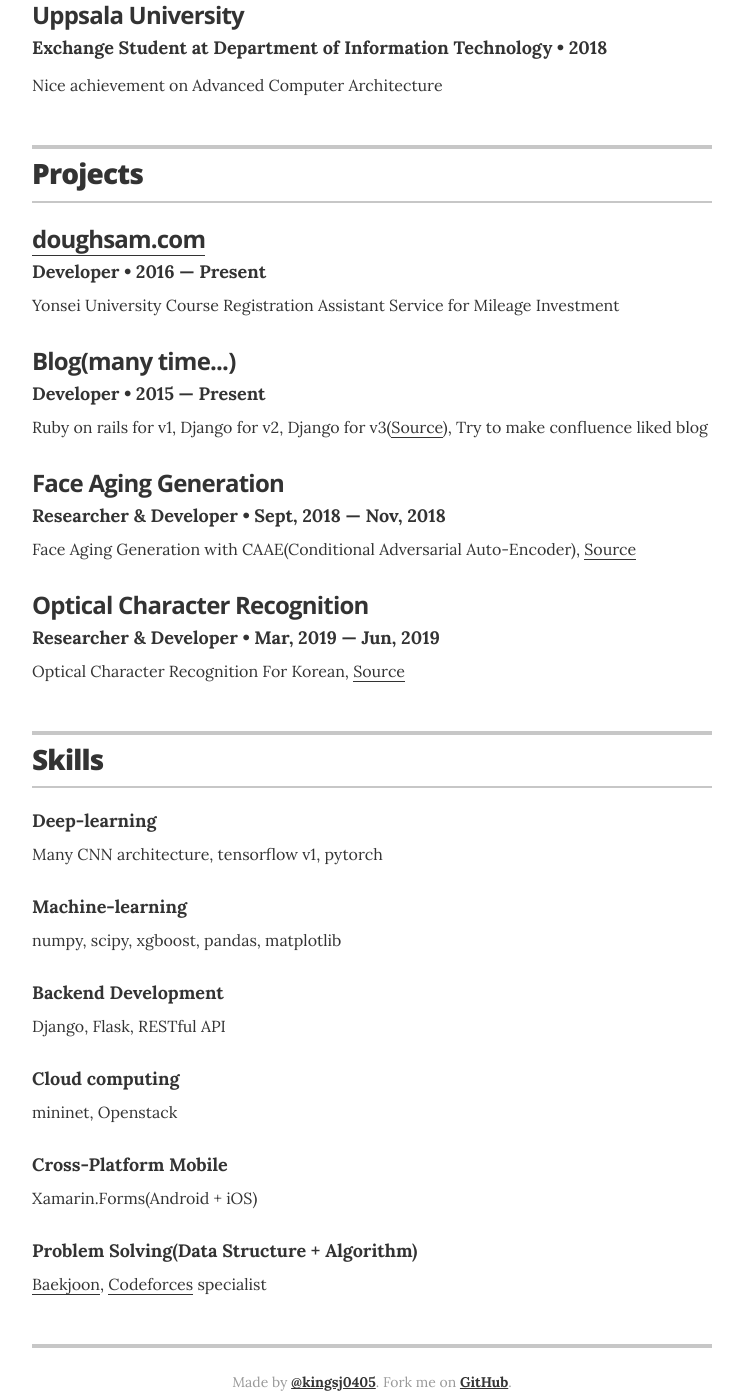
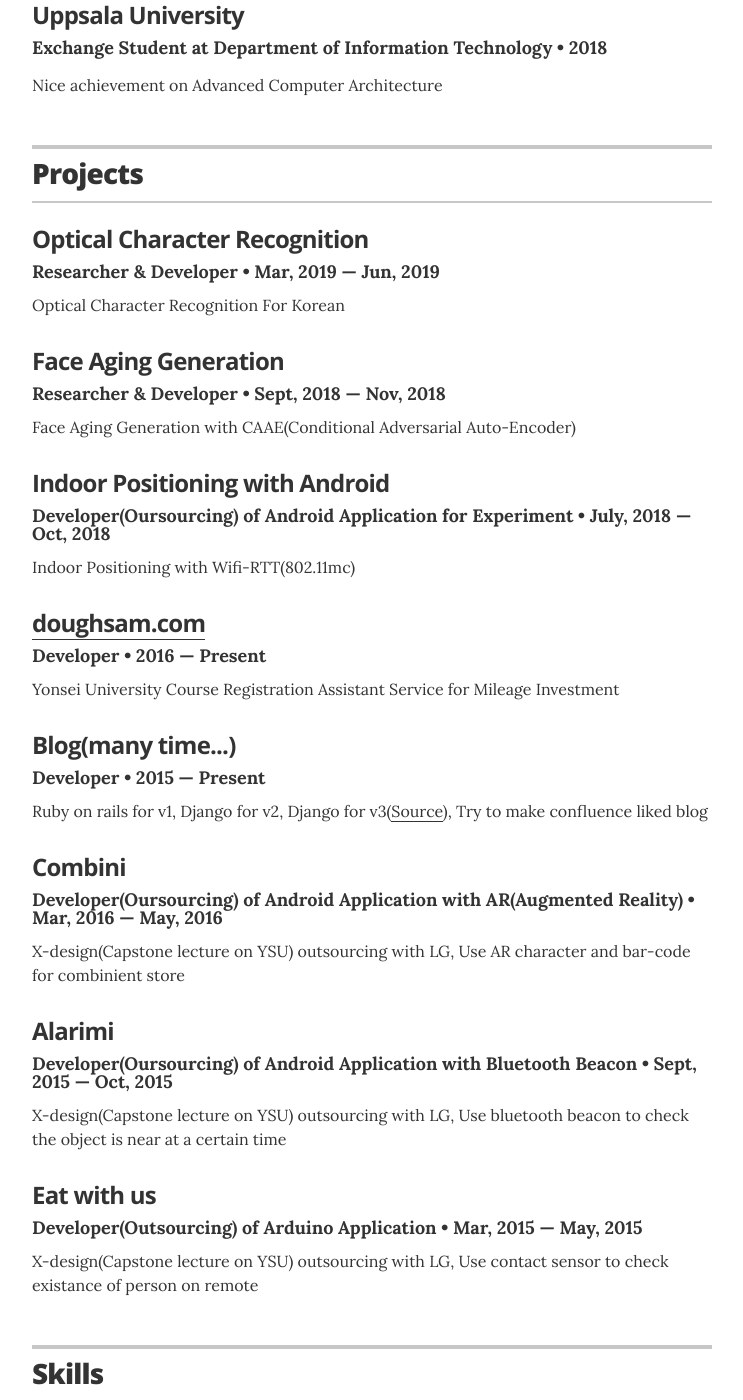
Before and after one commit to kingsj0405/kingsj0405.github.io, a Jekyll site: the page built from index.html, in a window 1280 px wide and 1400 px high, scrolled down 1695 px. Shown: the whole window, without its empty margins (268-1011 px from the left). Built offline with Jekyll 4.4.1, drawn with Linux system fonts in a browser that asks for light colours; some of the changed text lies outside the part shown.

Commit message:
Implement oursourcing

```diff
--- a/_data/projects.yml
+++ b/_data/projects.yml
@@ -1,5 +1,22 @@
 # Projects
 # uncomment the urls if you wish to display them, and add your own URL
+
+- project: Optical Character Recognition
+  role: Researcher & Developer
+  duration: Mar, 2019 &mdash; Jun, 2019
+  # url:
+  description: Optical Character Recognition For Korean
+
+- project: Face Aging Generation
+  role: Researcher & Developer
+  duration: Sept, 2018 &mdash; Nov, 2018
+  # url:
+  description: Face Aging Generation with CAAE(Conditional Adversarial Auto-Encoder)
+
+- project: Indoor Positioning with Android
+  role: Developer(Oursourcing) of Android Application for Experiment
+  duration: July, 2018 &mdash; Oct, 2018
+  description: Indoor Positioning with Wifi-RTT(802.11mc)
 
 - project: doughsam.com
   role: Developer
@@ -13,14 +30,17 @@
   # url: "https://yangspace.co.kr"
   description: Ruby on rails for v1, Django for v2, Django for v3(<a href="https://github.com/yangspace">Source</a>), Try to make confluence liked blog
 
-- project: Face Aging Generation
-  role: Researcher & Developer
-  duration: Sept, 2018 &mdash; Nov, 2018
-  # url:
-  description: Face Aging Generation with CAAE(Conditional Adversarial Auto-Encoder), <a href="https://github.com/kingsj0405/20182-capstone">Source</a>
+- project: Combini
+  role: Developer(Oursourcing) of Android Application with AR(Augmented Reality)
+  duration: Mar, 2016 &mdash; May, 2016
+  description: X-design(Capstone lecture on YSU) outsourcing with LG, Use AR character and bar-code for combinient store
 
-- project: Optical Character Recognition
-  role: Researcher & Developer
-  duration: Mar, 2019 &mdash; Jun, 2019
-  # url:
-  description: Optical Character Recognition For Korean, <a href="https://github.com/kingsj0405/20191-capstone">Source</a>
+- project: Alarimi
+  role: Developer(Oursourcing) of Android Application with Bluetooth Beacon
+  duration: Sept, 2015 &mdash; Oct, 2015
+  description: X-design(Capstone lecture on YSU) outsourcing with LG, Use bluetooth beacon to check the object is near at a certain time
+
+- project: Eat with us
+  role: Developer(Outsourcing) of Arduino Application
+  duration: Mar, 2015 &mdash; May, 2015
+  description: X-design(Capstone lecture on YSU) outsourcing with LG, Use contact sensor to check existance of person on remote
--- a/_data/skills.yml
+++ b/_data/skills.yml
@@ -12,7 +12,7 @@
   description: mininet, Openstack
 
 - skill: Cross-Platform Mobile
-  description: Xamarin.Forms(Android + iOS)
+  description: Xamarin.Forms(Android + iOS), Android with Java
 
 - skill: Problem Solving(Data Structure + Algorithm)
   description: <a href="https://www.acmicpc.net/user/kingsj0405">Baekjoon</a>, <a href="https://codeforces.com/profile/Bismute">Codeforces</a> specialist
```
